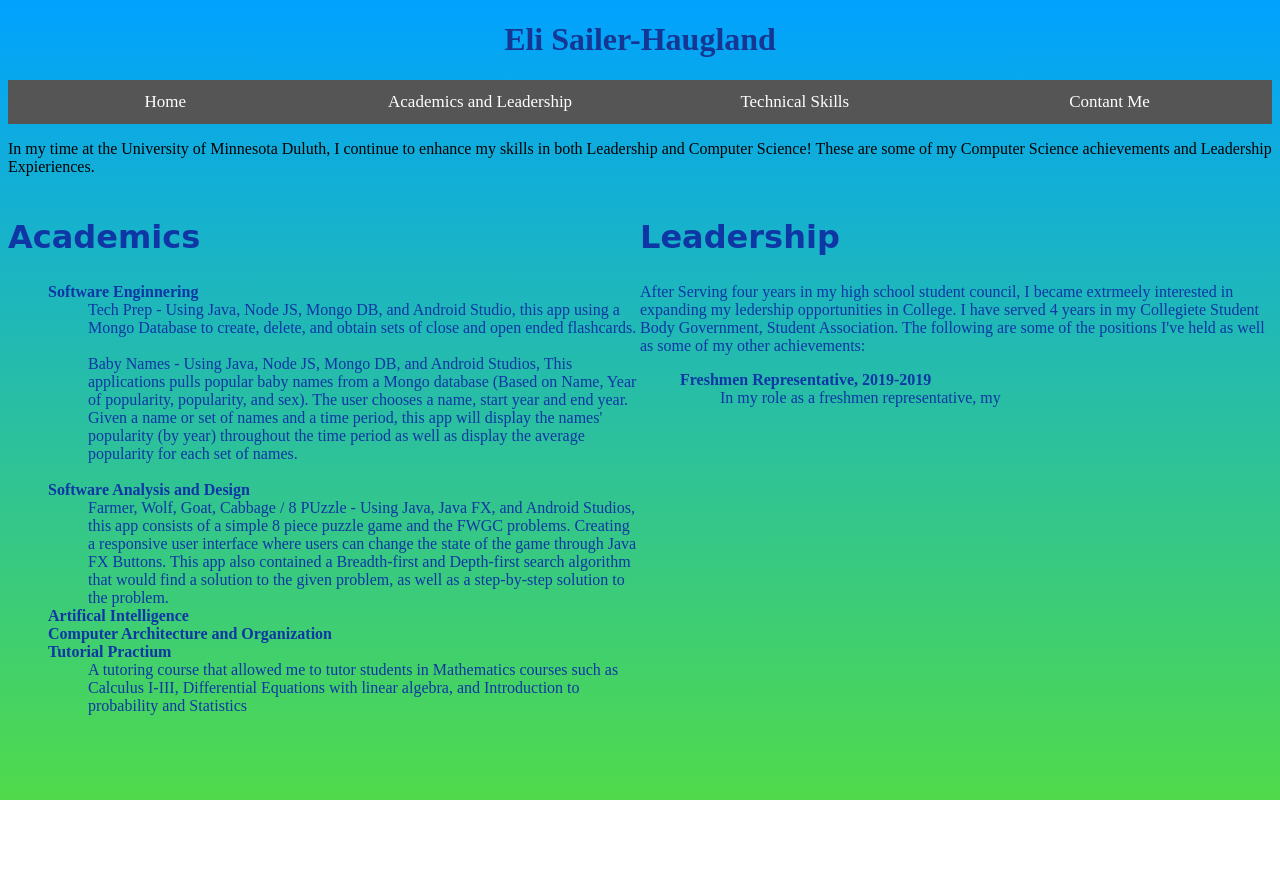
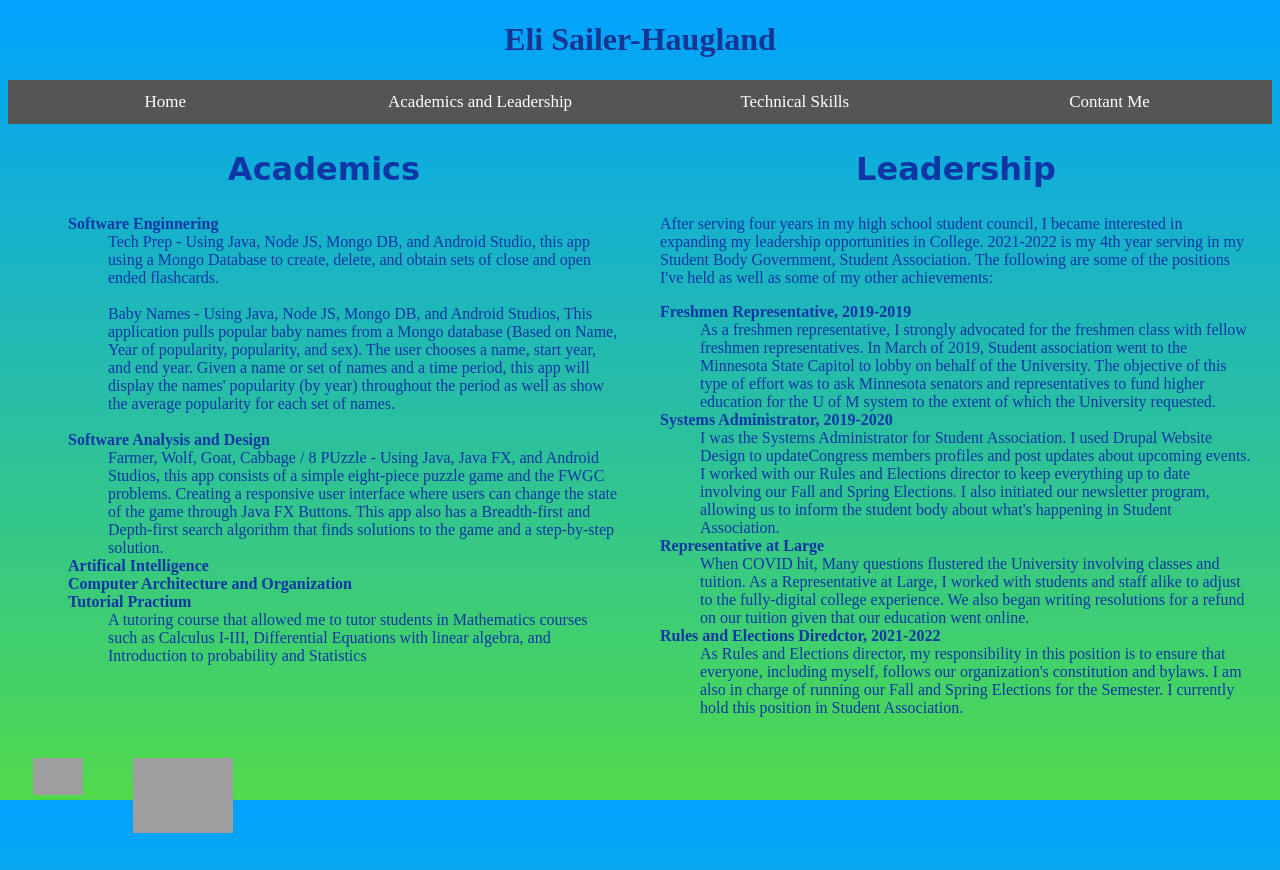
Before and after one commit to treefrog986/portfolio-website, a website: page AcademicsAndL/index.html in a window 1280 px wide. Before the commit the page ends 800 px from the top, so only its background shows below. Drawn offline with Linux system fonts and the light colour scheme; grey boxes are pictures that could not be loaded.

Commit message:
prerelease

```diff
--- a/AcademicsAndL/index.html
+++ b/AcademicsAndL/index.html
@@ -1,7 +1,7 @@
 <!DOCTYPE html>
 <link rel="stylesheet" type="text/css" href="../style.css">
 <html id= "grad">
-    <title>Academics and Leadership</title>
+    <title>Eli Sailer-Haugland| Academics and Leadership</title>
     <header>
         <h1>Eli Sailer-Haugland</h1>
     </header>
@@ -11,11 +11,6 @@
         <a href="/technical">Technical Skills</a>
         <a href="/contact">Contant Me</a>
       </div>
-      <p>
-          In my time at the University of Minnesota Duluth, I continue to enhance my skills in both
-          Leadership and Computer Science! These are some of my Computer Science achievements and
-          Leadership Expieriences.
-      </p>
       <div class = "academic">
           <div>
         <h2> Academics</h2>
@@ -27,19 +22,20 @@
             </dd>
             <br>
             <dd>
-                Baby Names - Using Java, Node JS, Mongo DB, and Android Studios, This applications
-                 pulls popular baby names from a Mongo database (Based on Name, Year of popularity, popularity, and sex).
-                 The user chooses a name, start year and end year. Given a name or set of names and a time
-                 period, this app will display the names' popularity (by year) throughout the time period
-                 as well as display the average popularity for each set of names.
+                Baby Names - Using Java, Node JS, Mongo DB, and Android Studios, This application
+                pulls popular baby names from a Mongo database (Based on Name, Year of popularity, popularity, and sex).
+                The user chooses a name, start year, and end year. Given a name or set of names and a time
+                period, this app will display the names' popularity (by year) throughout the period
+                as well as show the average popularity for each set of names.
             </dd>
             <br>
             <dt>Software Analysis and Design</dt>
             <dd>
-                Farmer, Wolf, Goat, Cabbage / 8 PUzzle - Using Java, Java FX, and Android Studios, this app consists of a
-                simple 8 piece puzzle game and the FWGC problems. Creating a responsive user interface where users can
-                change the state of the game through Java FX Buttons. This app also contained a Breadth-first and Depth-first search
-                algorithm that would find a solution to the given problem, as well as a step-by-step solution to the problem.
+                Farmer, Wolf, Goat, Cabbage / 8 PUzzle - Using Java, Java FX, and Android Studios,
+                this app consists of a simple eight-piece puzzle game and the FWGC problems.
+                Creating a responsive user interface where users can change the state of the game
+                through Java FX Buttons. This app also has a Breadth-first and Depth-first search
+                algorithm that finds solutions to the game and a step-by-step solution.
             </dd>
             <dt>Artifical Intelligence</dt>
             <dt>Computer Architecture and Organization</dt>
@@ -53,21 +49,61 @@
     </div>
     <div>
         <h2>Leadership</h2>
+
         <p>
-            After Serving four years in my high school student council, I became extrmeely interested
-            in expanding my ledership opportunities in College. I have served 4 years in my Collegiete
-            Student Body Government, Student Association. The following are some of the positions
-            I've held as well as some of my other achievements:
+            After serving four years in my high school student council, I became interested
+            in expanding my leadership opportunities in College. 2021-2022 is my 4th year
+            serving in my Student Body Government, Student Association. The following are
+            some of the positions I've held as well as some of my other achievements:
         </p>
-        <ul>
+        <ul style="padding-left: 0%;">
     <dt>
         <b>Freshmen Representative, 2019-2019</b>
     </dt>
     <dd>
-        In my role as a freshmen representative, my
+        As a freshmen representative, I strongly advocated for the freshmen class with fellow
+        freshmen representatives. In March of 2019, Student association went to the Minnesota
+        State Capitol to lobby on behalf of the University. The objective of this type of
+        effort was to ask Minnesota senators and representatives to fund higher education
+        for the U of M system to the extent of which the University requested.
+    </dd>
+    <dt>
+        <b>Systems Administrator, 2019-2020</b>
+    </dt>
+    <dd>
+        I was the Systems Administrator for Student Association. I used Drupal Website Design
+        to updateCongress members profiles and post updates about upcoming events.
+        I worked with our Rules and Elections director to keep everything up to date
+        involving our Fall and Spring Elections. I also initiated our newsletter program,
+        allowing us to inform the student body about what's happening in Student Association.
+    </dd>
+    <dt>
+        <b>Representative at Large</b>
+    </dt>
+    <dd>
+        When COVID hit, Many questions flustered the University involving classes and tuition.
+        As a Representative at Large, I worked with students and staff alike to adjust to the fully-digital
+        college experience. We also began writing resolutions for a refund on our tuition given
+        that our education went online.
+    </dd>
+    <dt>
+        <b>Rules and Elections Diredctor, 2021-2022</b>
+    </dt>
+    <dd>
+        As Rules and Elections director, my responsibility in this position is to ensure
+        that everyone, including myself, follows our organization's constitution and bylaws.
+        I am also in charge of running our Fall and Spring Elections for the Semester.
+        I currently hold this position in Student Association.
     </dd>
         </ul>
     </div>
       </div>
-
+      <div class="end">
+        <a href="https://www.linkedin.com/in/eli-sailer-haugland-712a71190/" target="_blank">
+        <img src="https://www.insurancejournal.com/app/uploads/2016/08/LinkedIn_logo.png" alt="" style="width: 50px;">
+        </a>
+        <a href="https://github.com/treefrog986/" target="_blank">
+        <img src="https://i.ytimg.com/vi/OEGm7LXAN_c/maxresdefault.jpg" alt="" style="width: 100px;" >
+        </a>
+    </div>
 </html>
--- a/public/style.css
+++ b/public/style.css
@@ -5,39 +5,49 @@ header{
 }
 
 .grade{
-    border: 3px solid green;
     padding: 0px 30px 0px;
 }
 .academic h2{
   font-family: cursive;
   font-size:2em;
+  text-align: center;
 }
-
-.container, .tech, .academic{
+.academic{
+  color: rgb(14, 54, 165);
+  }
+.academic div{
+  padding: 0px 20px;
+  width:50%;
+}
+.container, .tech, .academic, .end{
   display: flex;
   flex-direction: row;
 }
+
+.end a{
+  padding: 25px;
+}
+
 .tech div{
   width: 33%;
+  text-align: center;
+}
+.tech div ul{
+  list-style-type: none;
+  text-align: center;
 }
 dt{
   font-weight: bold;
 }
-.academic{
-color: rgb(14, 54, 165);
-}
-.academic div{
-  width:50%;
-}
-#grad {
+
+body{
   background-image: linear-gradient(rgb(0, 162, 255), rgb(80, 218, 75));
-
   height: 100%;
-
   /* Center and scale the image nicely */
   background-position: center;
   background-repeat: no-repeat;
   background-size: cover;
+  background-attachment: fixed;
 }
 
 .navbar {
@@ -77,6 +87,7 @@ form{
 background: rgb(16, 72, 175);
 text-align: center;
 margin: 0 auto;
+padding: 0px 0px 10px 0px;
 width: 400px;
 border-radius: 10px;
 top: 30px;
@@ -89,6 +100,7 @@ form textarea{
   border-radius: 4px;
   background-color: #f8f8f8;
   resize: none;
+  width: 250px;
 }
 
 input[type=submit]{
@@ -101,11 +113,9 @@ input[type=submit]{
   border-radius: 4px;
   cursor: pointer;
 }
-input[type=text]{
+input[type=text], input[type=email]{
   border-radius: 4px;
   border: none;
+  width: 240px;
+  padding: 5px 5px;
 }
-input[type=email]{
-  border-radius: 4px;
-  border: none;
-}
```
Also changed, not shown: TechnicalSkills/index.html (+17 -10 lines), contact/index.html (+10 -2 lines), main/index.html (+21 -11 lines), README.md.
